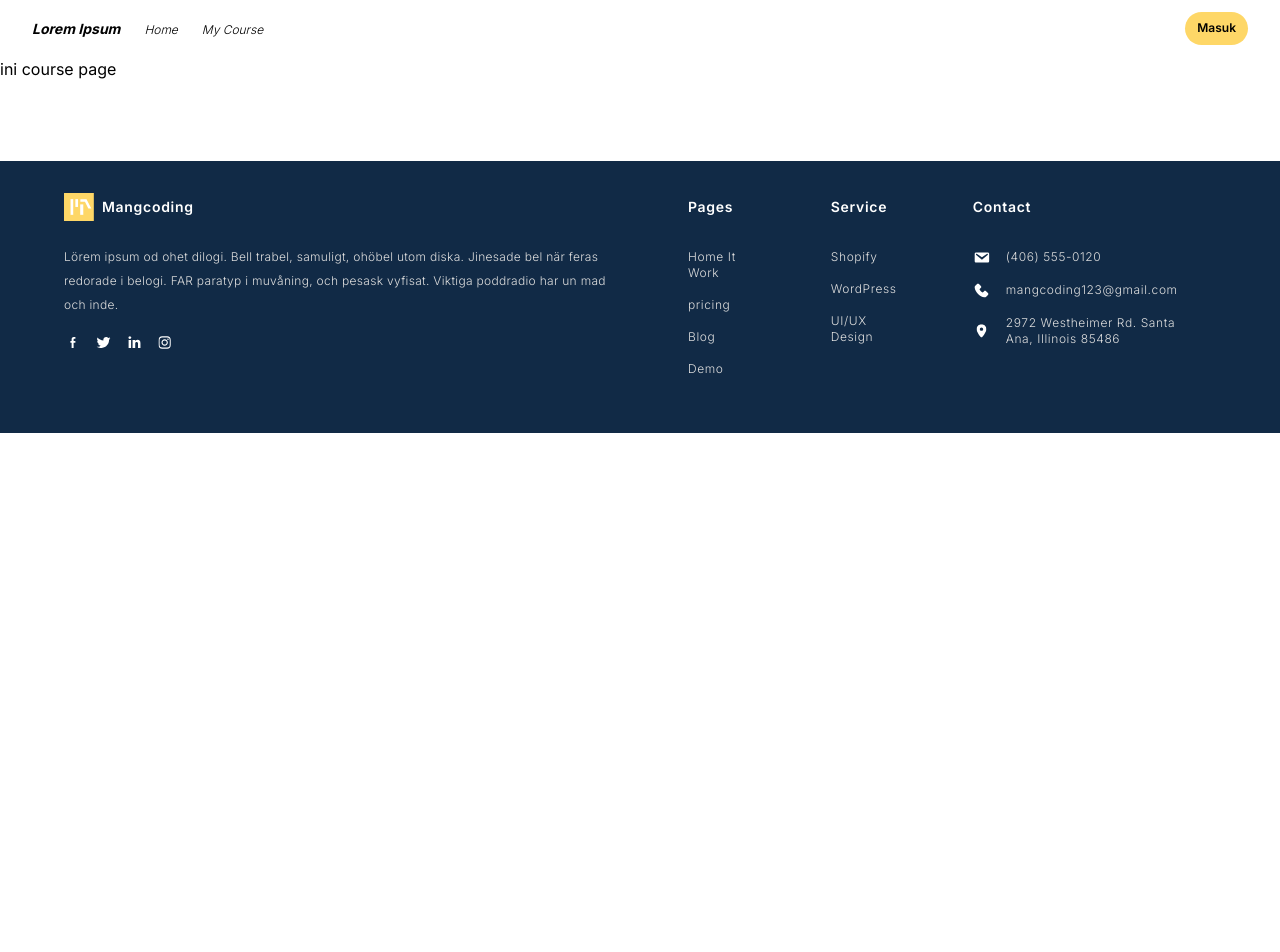
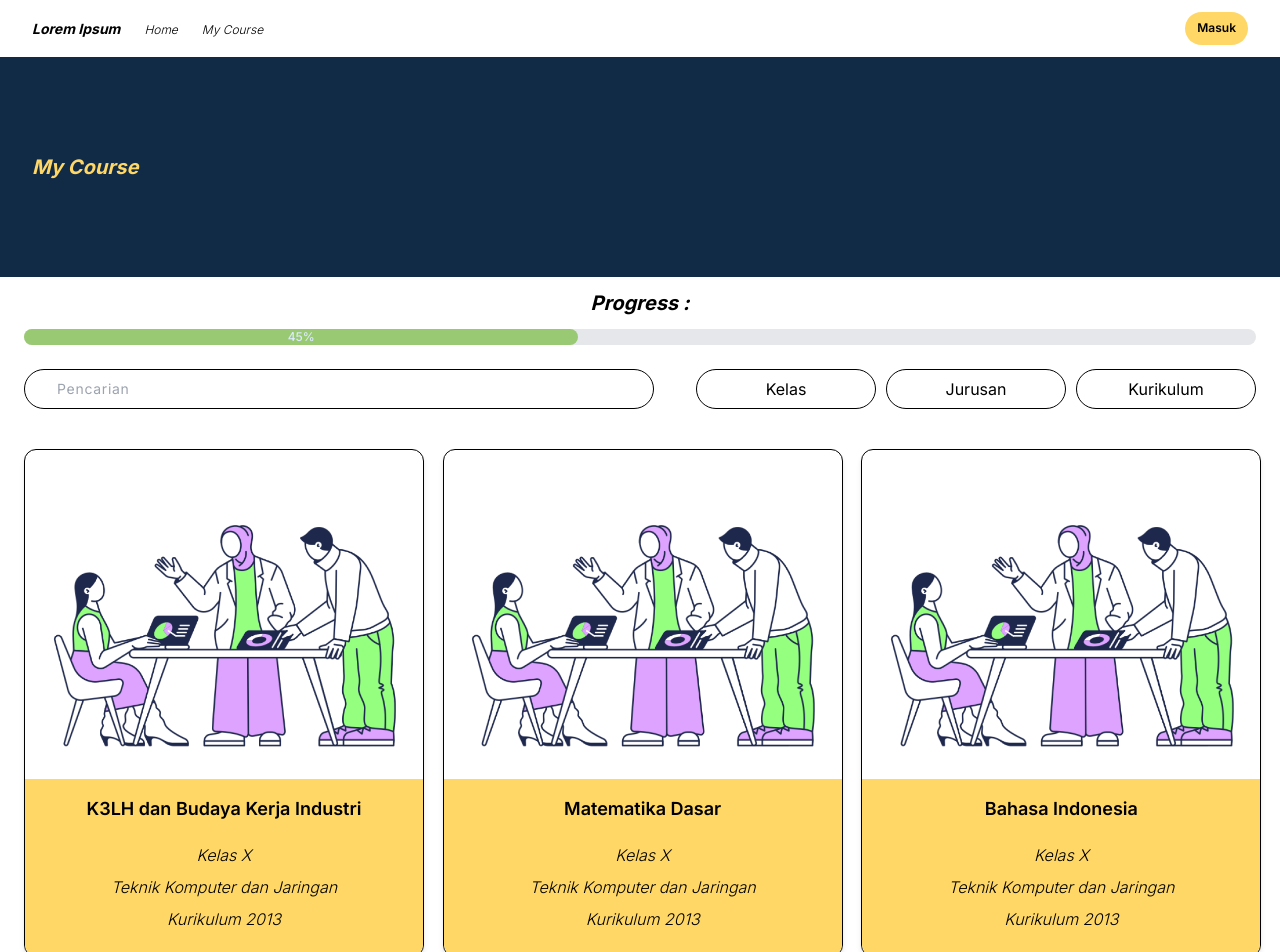
Before and after one commit to fiebryhoga/MPSB-E-Learning, a Next.js app: page /Pages/Course in a window 1280 px wide. Shown: the top 952 px of the page. Before the commit the page ends 800 px from the top, so only its background shows below. Built offline with nearby package versions, Linux system fonts and the light colour scheme.

Commit message:
add myCourse

```diff
--- a/package.json
+++ b/package.json
@@ -9,6 +9,7 @@
     "lint": "next lint"
   },
   "dependencies": {
+    "@ant-design/icons": "^5.3.7",
     "next": "^14.2.3",
     "react": "^18.3.1",
     "react-carousel": "^4.3.0",
--- a/src/app/Components/Card.jsx
+++ b/src/app/Components/Card.jsx
@@ -222,7 +222,7 @@ const Card = () => {
       </div>
 
       {/* Card */}
-      <div className="grid grid-cols-3 gap-6">
+      <div className="grid md:grid-cols-2 xl:grid-cols-3 grid-cols-1 gap-6">
         {data
           .filter((item) => {
             if (selectedClass !== "" && selectedClass !== "All") {
@@ -263,7 +263,7 @@ const Card = () => {
           .map((item) => (
             <div
               key={item.id}
-              className="flex flex-col w-[400px] h-[508px] rounded-xl shadow-md border border-black"
+              className="flex flex-col sm:w-[300px] sm:h-[408px] md:w-[400px] md:h-[508px] xl:w-[400px] xl:h-[508px] rounded-xl shadow-md border border-black"
             >
               <div className="w-full h-[65%] rounded-t-xl">
                 <img
--- /dev/null
+++ b/src/app/Components/ProgressBar.jsx
@@ -0,0 +1,12 @@
+import React from 'react';
+
+const ProgressBar = () => {
+    return (
+        <div class="w-full bg-gray-200 rounded-full dark:bg-gray-700">
+            <div class="bg-[#99CA73] mb-6 text-xs font-medium text-blue-100 text-center p-0.5 leading-none rounded-full" style={{width : '45%'}}> 45%</div>
+        </div>
+
+    );
+};
+
+export default ProgressBar;
--- a/src/app/Pages/Course/page.jsx
+++ b/src/app/Pages/Course/page.jsx
@@ -1,12 +1,22 @@
 import Navbar from "@/app/Components/Navbar";
 import Footer from "@/app/Components/Footer";
 import React from "react";
+import ProgressBar from "@/app/Components/ProgressBar";
+import Card from "@/app/Components/Card";
 
 export default function Course() {
   return (
     <main className="flex flex-col">
       <Navbar />
-      ini course page
+      <div className="w-full bg-primary py-24 px-8 bottom-0">
+        <p className="text-secondary text-center md:text-start text-xl"><i><b>My Course</b></i></p>
+      </div>
+      <div className="text-center px-6 py-3">
+        <p className="text-xl mb-3"><b><i>Progress :</i></b></p>
+        <ProgressBar />
+
+        <Card/>
+      </div>
       <Footer />
     </main>
   );
--- a/src/app/globals.css
+++ b/src/app/globals.css
@@ -6,6 +6,8 @@
   --foreground-rgb: 0, 0, 0;
   --background-start-rgb: 214, 219, 220;
   --background-end-rgb: 255, 255, 255;
+  --primary-color: #112A46;
+  --secondary-color: #FED767;
 }
 
 @media (prefers-color-scheme: dark) {
@@ -31,3 +33,13 @@ body {
     text-wrap: balance;
   }
 }
+
+.bg-primary{
+  background-color: var(--primary-color);
+}
+.bg-secondary{
+  background-color: var(--secondary-color);
+}
+.text-yellow{
+  color: var(--secondary-color);
+}
--- a/tailwind.config.js
+++ b/tailwind.config.js
@@ -12,6 +12,11 @@ module.exports = {
         "gradient-conic":
           "conic-gradient(from 180deg at 50% 50%, var(--tw-gradient-stops))",
       },
+
+      colors: {
+        primary : '#112A46',
+        secondary : '#FED767'
+      }
     },
   },
   plugins: [],
```
Also changed, not shown: 1 other file (tests, documents, lock files or other folders).
